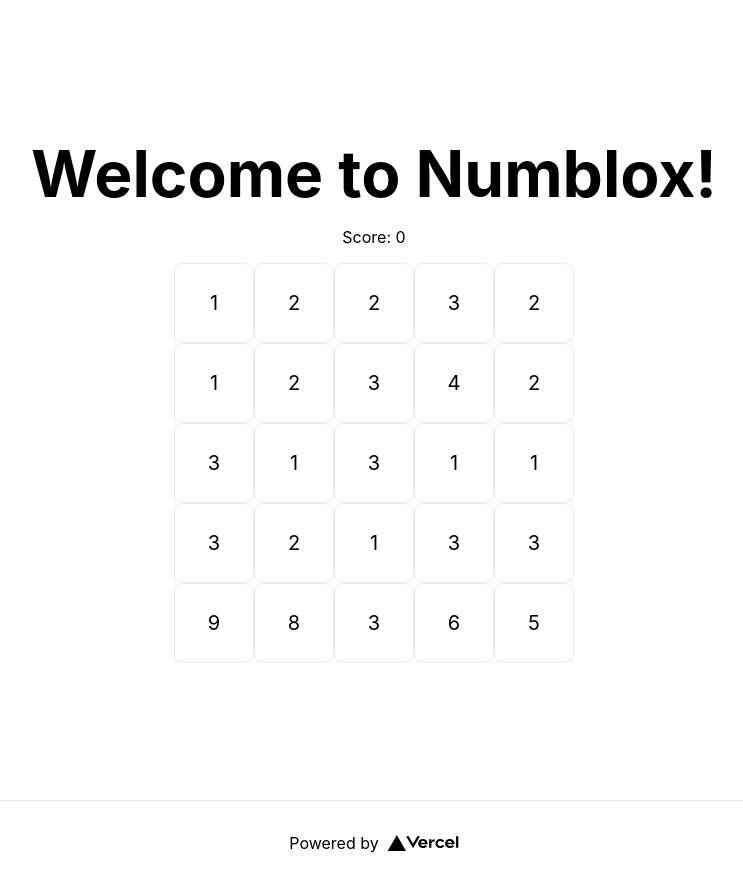
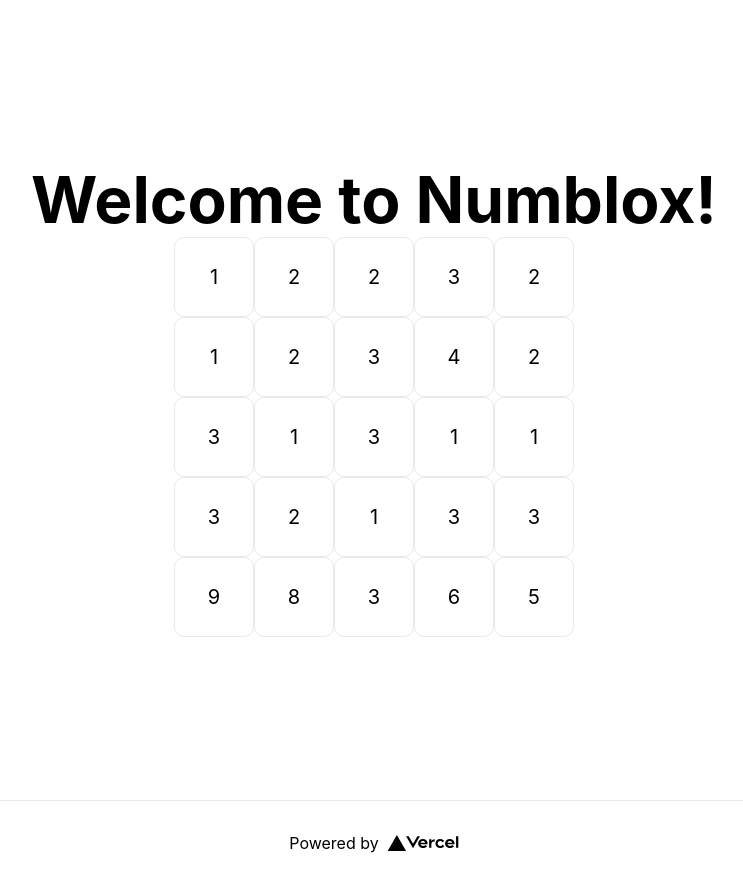
Before and after one commit to LukeMajeske/Cub3ski, a Next.js app in the folder numble-app/: page / in a window 1280 px wide. Shown: the whole page, without its empty margins (266-1009 px from the left). Built offline with nearby package versions, Linux system fonts and the light colour scheme.

Commit message:
React-Spring Animations for numblocks

```diff
--- a/numble-app/pages/_app.js
+++ b/numble-app/pages/_app.js
@@ -1,11 +1,17 @@
 import { AppWrapper, NumbleProvider } from '../Contexts/numbleContext'
+import Grid from './grid'
+import Home from './index'
 import '../styles/globals.css'
 
 function MyApp({ Component, pageProps }) {
+
+
   return(
+    <>
     <NumbleProvider>
-      <Component {...pageProps} />
+      <Home/>
     </NumbleProvider>
+    </>
   )
 }
 
--- a/numble-app/pages/grid.js
+++ b/numble-app/pages/grid.js
@@ -2,58 +2,48 @@ import styles from '../styles/Home.module.css'
 import Numblock from './numblock'
 import { useNumbleContext, useNumbleUpdateContext} from '../Contexts/numbleContext'
 import Score from './score'
-import { useEffect, useState } from 'react';
+import { useEffect, useRef, useState } from 'react';
 import {scoreMatches,checkForMatches,removeMatches, newNumblocks} from '../numblock_functions/grid_functions'
-import {useSpring, animated, config, useSprings} from "react-spring";
+import {useSpring, animated, config, useSprings, useTransition} from "react-spring";
 
-const animations = (blocks, drop = false, y = 0, x = 0) => {
-    drop === true
-    ?{
-        from:{y:-80, x:0},
-        to:{y:0, x:0},
-        delay:200,
-        config: config.wobbly
-    }
-    :{
-        y:80 * y,
-        x:80 * x,
-        delay:200,
-        config: config.wobbly
-    }
-}
 
-export default function Grid(){
-    const [numblock_grid, setNumblockGrid] = useState([]);
-    const [numblocks, setNumblocks] = useState([]);
-    const [score, setScore] = useState(0);
-    const [numblock_animations, setAnimations] = useState(new Map());
 
-    const start = useSpring({
-        from:{y:-100, x:0, opacity:0},
-        to:{y:0, x:0, opacity:1},
-        delay:200,
-        config: config.wobbly
-    })
+export default function Grid(props){
+    const [numblock_grid,setNumblockGrid] = useState(props.numblock_grid);
+    const numblocks = useRef([]);
+    const initial_render = useRef(0);
+    const update_indexes = useRef([]);//Contains indexes of numblocks to update.
+    //const [score, setScore] = useState(0);
 
-    //const [springs, api] = useSprings(25, animations(numblocks));
 
-    let refreshNumblocks = () =>{
+
+
+
+    let initNumblocks = () =>{
         console.log("Refresh Numblocks...");
         let new_numblocks = [];
-        console.log(numblock_animations);
+
         for(var i = 1; i < 26; i++){
-            let animation = numblock_animations.get(i);
             let xpos = (i-1) % 5;
             let ypos = Math.floor((i-1)/5);
             new_numblocks.push(<Numblock key={i}
                                         num={numblock_grid[i-1]}
                                         x={xpos} y={ypos}
                                         index={i-1}
-                                        updateGrid={updateGrid}
-                                        animation={animation}/>
+                                        updateGrid={updateGrid}/>
                                         );
         }
-        setNumblocks(prevNumblocks => prevNumblocks = new_numblocks);
+
+        const springs = useSprings(new_numblocks.length,new_numblocks.map(numblock => ({
+            from:{y:-80, x:0, opacity:0},
+            to:{y:0, x:0, opacity:1},
+            delay:200,
+            config: config.wobbly
+        })));
+
+        initial_render.current += 1;
+        numblocks.current = new_numblocks;
+        return springs;
     }
 
     //If numblock has empty space beneath it, let it drop to the bottom.
@@ -69,7 +59,7 @@ export default function Grid(){
                     drop_grid[startIndex] = drop_grid[searchIndex];
                     drop_grid[searchIndex] = "";
                     startIndex -= 5;
-                    numblock_animations.set(searchIndex+1,drop);//set animation for this block to drop.
+                    update_indexes.current.push(searchIndex);
                     console.log("Drop!");
                 }
                 searchIndex -= 5;
@@ -78,28 +68,50 @@ export default function Grid(){
         return drop_grid;
     }
 
-    let getNumblocks = () =>{
-        console.log("Getting Numblocks", numblocks);
-        return numblocks;
+    let updateNumblocks = () =>{
+        console.log(update_indexes.current);
+        update_indexes.current.forEach(i => {
+            let xpos = (i) % 5;
+            let ypos = Math.floor((i)/5);
+            numblocks.current[i] = <Numblock key={i+1}
+                                        num={numblock_grid[i]}
+                                        x={xpos} y={ypos}
+                                        index={i}
+                                        updateGrid={updateGrid}/>;
+        });
+
+        const springs = useSprings(numblocks.current.length, numblocks.current.map((numblock,i)=>{
+            update_indexes.current.includes(i)
+            ?
+            {from:{y:-80, x:0, opacity:0},
+            to:{y:0, x:0, opacity:1},
+            delay:200,
+            config: config.wobbly}
+            :{}
+        }));
+        console.log("update springs", springs);
+        update_indexes.current = [];
+        return springs;
     }
 
-    let gen_grid = () => {
-        console.log("Generating grid...");
-        let new_grid = [1,2,2,3,2,1,2,3,4,2,3,1,3,1,1,3,2,1,3,3,9,8,3,6,5];
-
-        for(var i = 1; i < 26; i++){
-            numblock_animations.set(i,start);
+    let getNumblocks = () =>{
+        let springs = [];
+        if(initial_render.current === 0){
+            springs = initNumblocks();
+        }
+        else{
+            springs = updateNumblocks();
         }
 
-        /*for(var i = 1; i < 26; i++){
-            var number = Math.floor(Math.random() * 10) + 1;
-            new_grid.push(number);
-        }*/
+        console.log("Getting Numblocks", numblocks.current);
 
-        setNumblockGrid(prevGrid => prevGrid = new_grid);
+        return (springs.map((styles,i) =>(
+            <animated.div style={styles} children={numblocks.current[i]}/>
+        )));
     }
 
     let updateGrid = (numblocksUpdate) => {
+        //Adding two numblocks together
         console.log("Updating Grid");
         let new_grid = [...numblock_grid];
         let activeIndex = [numblocksUpdate[1].index];
@@ -111,16 +123,18 @@ export default function Grid(){
         //repeat until there are no matches or empty spaces
         let match = true;
         let empty_indexes = activeIndex;
+        update_indexes.current = update_indexes.current.concat(empty_indexes.flat());
         while(match){
             new_grid = dropNumblocks(empty_indexes.flat(),new_grid);
             //Indexes of matched numbers will be given here, these will turn into empty blocks
             empty_indexes = checkForMatches(new_grid);
             if(empty_indexes.length > 0){
-                score = scoreMatches(new_grid, empty_indexes);
-                console.log("Total Scored", score);
-                setScore(prevScore => prevScore += score);
+                //score = scoreMatches(new_grid, empty_indexes);
+                //console.log("Total Scored", score);
+                //setScore(prevScore => prevScore += score);
                 new_grid = removeMatches(new_grid,empty_indexes);
                 console.log("after new blocks", new_grid);
+                update_indexes.current = update_indexes.current.concat(empty_indexes.flat());
             }
             else{
                 console.log("No matches found");
@@ -135,17 +149,18 @@ export default function Grid(){
         setNumblockGrid(prevGrid => prevGrid = new_grid);
     }
 
+
+
     useEffect(()=>{
-        refreshNumblocks();
-        console.log(numblocks);
+        //refreshNumblocks();
         console.log("Grid", numblock_grid);
     },[numblock_grid])
 
     return(
         <>
-        <Score score={score}/>
+
         <div className={styles.grid}>
-            {numblock_grid.length === 0 ? gen_grid() : getNumblocks()}
+            {getNumblocks()}
         </div>
         </>
     )
--- a/numble-app/pages/index.js
+++ b/numble-app/pages/index.js
@@ -2,12 +2,28 @@ import Head from 'next/head'
 import Image from 'next/image'
 import styles from '../styles/Home.module.css'
 import Grid from './grid'
+import Numblock from './numblock'
+import {useSpring, animated, config, useSprings, useTransition} from "react-spring";
+
 
 export default function Home() {
+  let gen_grid = () => {
+    console.log("Generating grid...");
+    let new_grid = [1,2,2,3,2,1,2,3,4,2,3,1,3,1,1,3,2,1,3,3,9,8,3,6,5];
+
+    return new_grid;
+    /*for(var i = 1; i < 26; i++){
+        var number = Math.floor(Math.random() * 10) + 1;
+        new_grid.push(number);
+        {<Component {...pageProps} />}
+    }*/
+  }
+
+
   return (
     <div className={styles.container}>
       <Head>
-        <title>Create Next App</title>
+        <title>Numblox</title>
         <meta name="description" content="Generated by create next app" />
         <link rel="icon" href="/favicon.ico" />
       </Head>
@@ -16,7 +32,7 @@ export default function Home() {
         <h1 className={styles.title}>
           Welcome to Numblox!
         </h1>
-        <Grid/>
+        <Grid numblock_grid = {gen_grid()}></Grid>
 
 
       </main>
--- a/numble-app/pages/numblock.jsx
+++ b/numble-app/pages/numblock.jsx
@@ -10,8 +10,7 @@ export default function Numblock(props){
     const {selectNumblock} = useNumbleUpdateContext();
     const {index, num,x,y,updateGrid} = props;
     const [selected, toggleSelected] = useState(false);
-    const [direction, setDirection] = useState([0,0]);//[x,y] => [1,0] move block right 1, [0,1] move block down 1
-    const [animation, setAnimation] = useState(props.animation);
+
 
     const {pop} = useSpring({
         from:{x:0},
@@ -52,9 +51,7 @@ export default function Numblock(props){
     let handleSelect = () => {
         toggleSelected(!selected);
     }
-    useEffect(()=>{
 
-    },[animation]);
     return(
         <>
             {activeNumblock.index === props.index
@@ -63,7 +60,7 @@ export default function Numblock(props){
                 onClick={() => {handleSelect(); numblockLogic(props);}}>
                     <p className={styles.noselect}>{num}</p>
                 </animated.div>
-                :<animated.div className={styles.card} style={{...animation}}  onClick={() => {handleSelect(); numblockLogic(props);}}>
+                :<animated.div className={styles.card}  onClick={() => {handleSelect(); numblockLogic(props);}}>
                     <p className={styles.noselect}>{num}</p>
                 </animated.div>
             }
```
